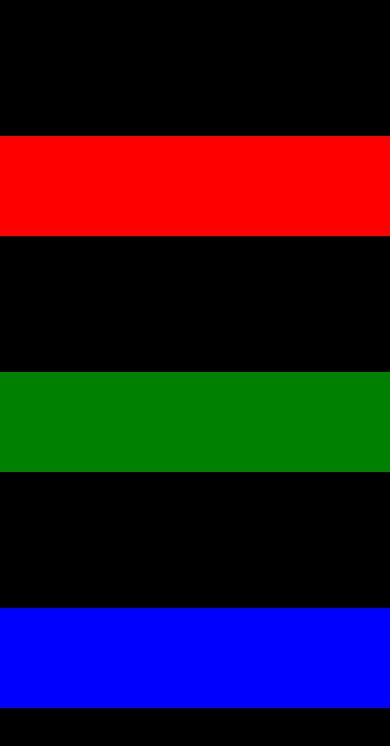
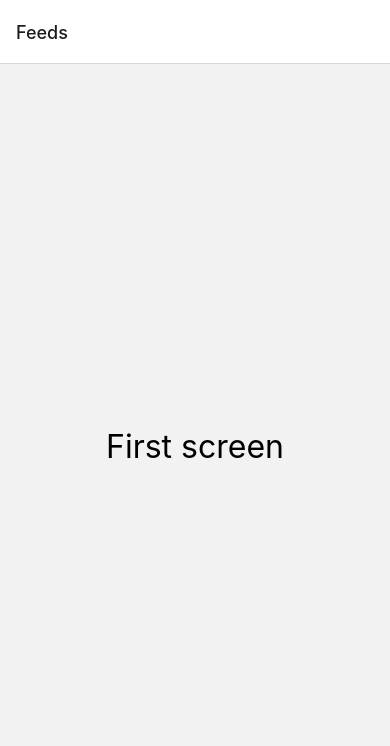
Before and after one commit to Yitzhak-Njenga/hello-world-React-Native-, a React Native app: screen / in a window 390 px wide. Shown: the top 746 px of the page. Built offline with nearby package versions, Linux system fonts and the light colour scheme.

Commit message:
naviagtion

```diff
--- a/App.js
+++ b/App.js
@@ -1,24 +1,34 @@
 import React from 'react';
-import { StyleSheet, View } from 'react-native';
+import { StyleSheet, Text, View } from 'react-native';
+import { NavigationContainer } from '@react-navigation/native';
+import { createStackNavigator } from '@react-navigation/stack';
+
+const FeedScreen = () => (
+   <View style={styles.layout}>
+    <Text style={styles.title}>First screen</Text>
+  </View>
+)
+
+const Stack = createStackNavigator();
 
 const App = () => (
-  <View style={styles.layout}>
-    <View style={[styles.box, { backgroundColor: 'red' }]} />
-    <View style={[styles.box, { backgroundColor: 'green' }]} />
-    <View style={[styles.box, { backgroundColor: 'blue' }]} />
-  </View>
+  <NavigationContainer>
+    <Stack.Navigator>
+  <Stack.Screen name="Feeds" component={FeedScreen} />
+    </Stack.Navigator>
+  </NavigationContainer>
 );
 
 export default App;
 
-export const styles = StyleSheet.create({
+const styles = StyleSheet.create({
   layout: {
     flex: 1,
-    justifyContent: 'space-evenly',
-    backgroundColor: 'black',
+    justifyContent: 'center',
+    alignItems: 'center',
   },
-  box: {
-    backgroundColor: 'black',
-    height: 100
+  title: {
+    fontSize: 32,
+    marginBottom: 16,
   },
 });
```
